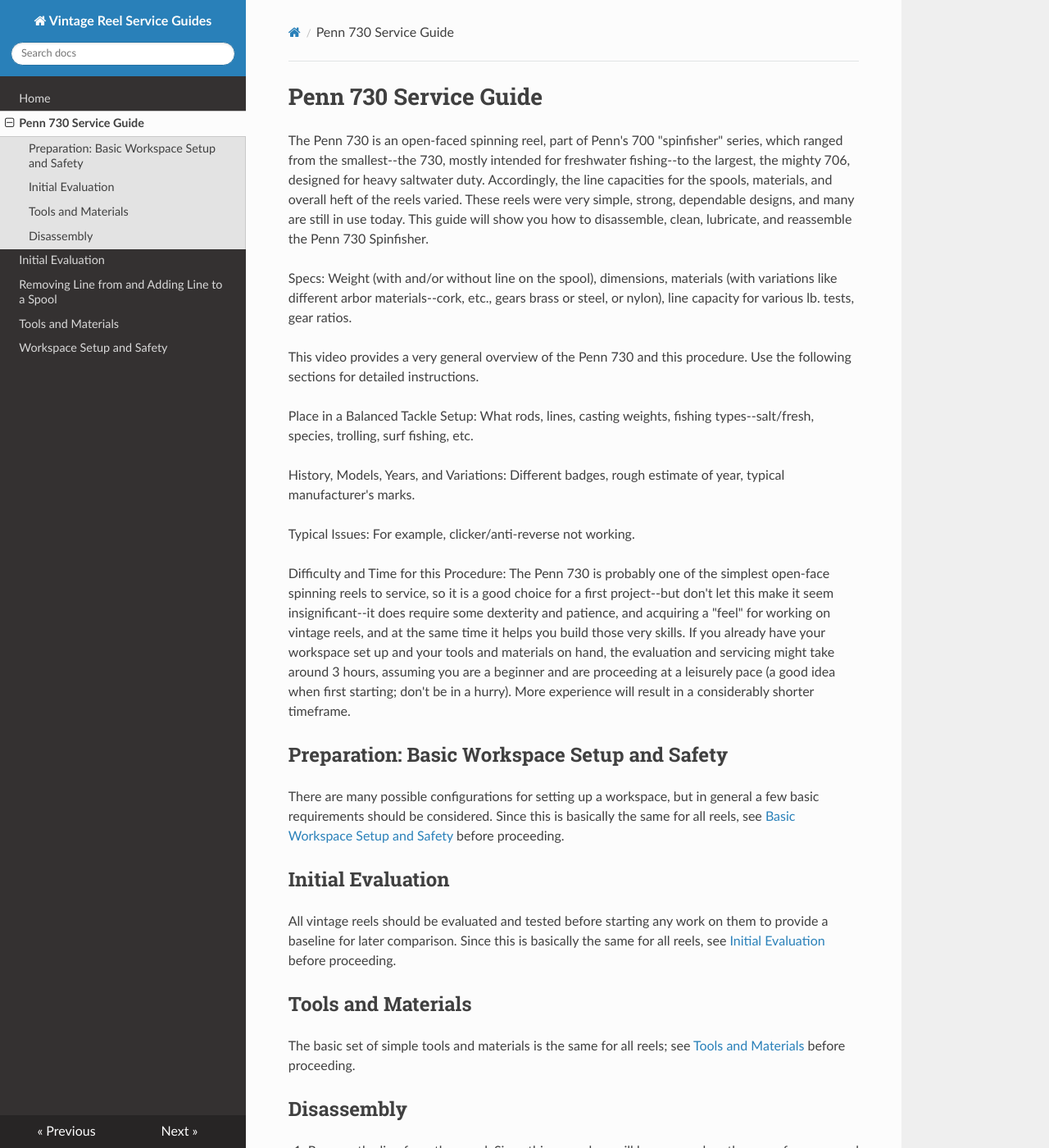
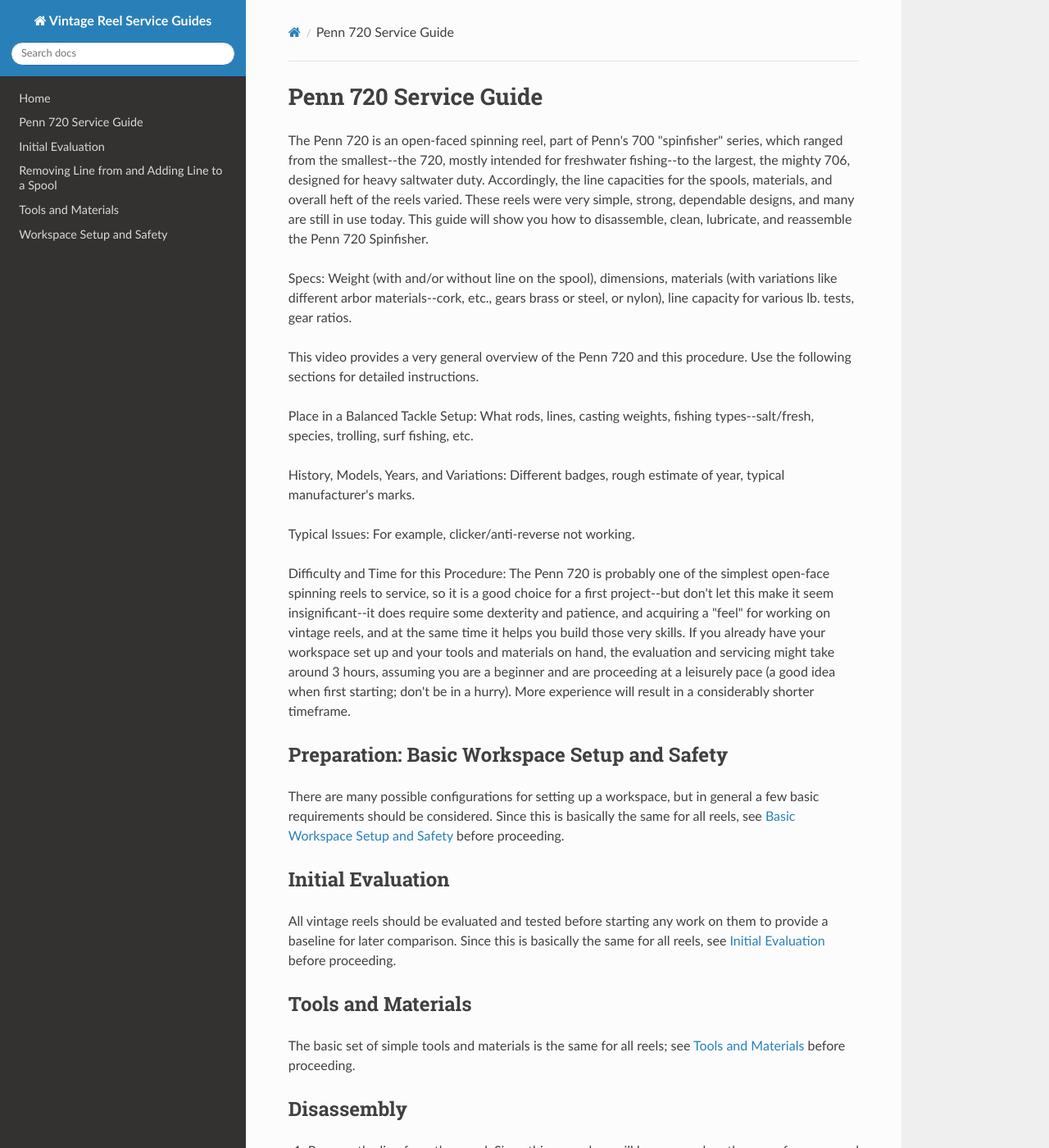
Before and after one commit to john-tech-writer/vintage-reel-service-guides, an MkDocs documentation site: the page built from docs/penn/penn-720-service-guide.md, in a window 1280 px wide and 1400 px high. Shown: the whole window at 82% size. Built offline with MkDocs 1.6.1, drawn with Linux system fonts in a browser that asks for light colours; nearby versions of some CDN libraries.

Commit message:
fixed refs to penn 730 to read 720

```diff
--- a/docs/penn/penn-730-service-guide.md
+++ b/docs/penn/penn-720-service-guide.md
@@ -1,10 +1,10 @@
-# Penn 730 Service Guide
+# Penn 720 Service Guide
 
-The Penn 730 is an open-faced spinning reel, part of Penn's 700 "spinfisher" series, which ranged from the smallest--the 730, mostly intended for freshwater fishing--to the largest, the mighty 706, designed for heavy saltwater duty. Accordingly, the line capacities for the spools, materials, and overall heft of the reels varied. These reels were very simple, strong, dependable designs, and many are still in use today. This guide will show you how to disassemble, clean, lubricate, and reassemble the Penn 730 Spinfisher.
+The Penn 720 is an open-faced spinning reel, part of Penn's 700 "spinfisher" series, which ranged from the smallest--the 720, mostly intended for freshwater fishing--to the largest, the mighty 706, designed for heavy saltwater duty. Accordingly, the line capacities for the spools, materials, and overall heft of the reels varied. These reels were very simple, strong, dependable designs, and many are still in use today. This guide will show you how to disassemble, clean, lubricate, and reassemble the Penn 720 Spinfisher.
 
 Specs: Weight (with and/or without line on the spool), dimensions, materials (with variations like different arbor materials--cork, etc., gears brass or steel, or nylon), line capacity for various lb. tests, gear ratios.
 
-This video provides a very general overview of the Penn 730 and this procedure. Use the following sections for detailed instructions.
+This video provides a very general overview of the Penn 720 and this procedure. Use the following sections for detailed instructions.
 
 Place in a Balanced Tackle Setup: What rods, lines, casting weights, fishing types--salt/fresh, species, trolling, surf fishing, etc.
 
@@ -12,7 +12,7 @@
 
 Typical Issues: For example, clicker/anti-reverse not working.
 
-Difficulty and Time for this Procedure: The Penn 730 is probably one of the simplest open-face spinning reels to service, so it is a good choice for a first project--but don't let this make it seem insignificant--it does require some dexterity and patience, and acquiring a "feel" for working on vintage reels, and at the same time it helps you build those very skills. If you already have your workspace set up and your tools and materials on hand, the evaluation and servicing might take around 3 hours, assuming you are a beginner and are proceeding at a leisurely pace (a good idea when first starting; don't be in a hurry). More experience will result in a considerably shorter timeframe.
+Difficulty and Time for this Procedure: The Penn 720 is probably one of the simplest open-face spinning reels to service, so it is a good choice for a first project--but don't let this make it seem insignificant--it does require some dexterity and patience, and acquiring a "feel" for working on vintage reels, and at the same time it helps you build those very skills. If you already have your workspace set up and your tools and materials on hand, the evaluation and servicing might take around 3 hours, assuming you are a beginner and are proceeding at a leisurely pace (a good idea when first starting; don't be in a hurry). More experience will result in a considerably shorter timeframe.
 
 ## Preparation: Basic Workspace Setup and Safety
 There are many possible configurations for setting up a workspace, but in general a few basic requirements should be considered. Since this is basically the same for all reels, see [Basic Workspace Setup and Safety](../workspace-setup-safety.md) before proceeding.
@@ -30,4 +30,4 @@
 
 2. Remove the spool.
 
-![Penn 730 with Spool and Drag Cap Removed](../../img/penn/730/penn-730-spool-drag-cap-removed.jpg)
+![Penn 720 with Spool and Drag Cap Removed](../../img/penn/720/penn-720-spool-drag-cap-removed.jpg)
--- a/mkdocs.yml
+++ b/mkdocs.yml
@@ -3,7 +3,7 @@
 
 nav:
   - Home: index.md
-  - Penn 730 Service Guide: penn/penn-730-service-guide.md
+  - Penn 720 Service Guide: penn/penn-730-service-guide.md
   - Initial Evaluation: initial-evaluation.md
   - Removing Line from and Adding Line to a Spool: removing-adding-line.md
   - Tools and Materials: tools-materials.md
```
Also changed, not shown: docs/index.md (+1 -1 lines), docs/img/penn/720/P1060709_800x600px.jpg (added), docs/img/penn/720/P1060710_800x600px.jpg (added), docs/img/penn/720/P1060711_800x600px.jpg (added), docs/img/penn/720/P1060713_800x600px.jpg (added), docs/img/penn/720/P1060714_800x600px.jpg (added), docs/img/penn/720/P1060715_800x600px.jpg (added), docs/img/penn/720/P1060716_800x600px.jpg (added), docs/img/penn/720/P1060719_800x600px.jpg (added), docs/img/penn/720/P1060720_800x600px.jpg (added), docs/img/penn/720/P1060721_800x600px.jpg (added), docs/img/penn/720/P1060722_800x600px.jpg (added), docs/img/penn/720/P1060723_800x600px.jpg (added), docs/img/penn/720/penn 720--intact reel-badge side_800x600px.jpg (added), 2 more files.
